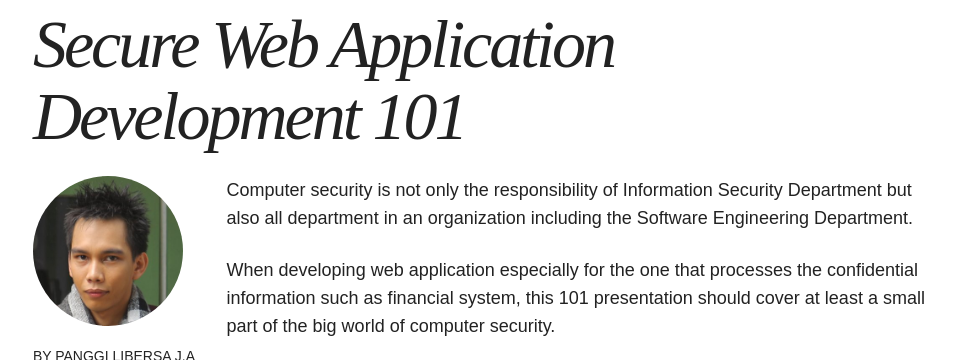
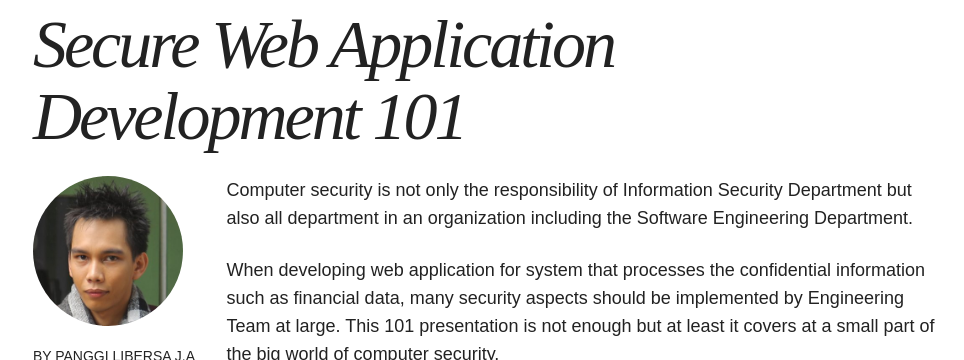
Before and after one commit to panggi/panggi.com, a Jekyll site: the page built from _posts/articles/2014-09-25-secure-web-application-development-101.md, in a window 1280 px wide and 900 px high, scrolled down 831 px, cut to the strip 0-360 px from the top of the window. Shown: the whole strip, without its empty margins (153-1117 px from the left). Built offline with Jekyll 4.4.1, drawn with Linux system fonts in a browser that asks for light colours; nearby versions of some CDN libraries; comment, search, counter and statistics services are not loaded.

Commit message:
edit secure web application development 101

```diff
--- a/_posts/articles/2014-09-25-secure-web-application-development-101.md
+++ b/_posts/articles/2014-09-25-secure-web-application-development-101.md
@@ -15,6 +15,6 @@
 
 Computer security is not only the responsibility of Information Security Department but also all department in an organization including the Software Engineering Department.
 
-When developing web application especially for the one that processes the confidential information such as financial system, this 101 presentation should cover at least a small part of the big world of computer security.
+When developing web application for system that processes the confidential information such as financial data, many security aspects should be implemented by Engineering Team at large. This 101 presentation is not enough but at least it covers at a small part of the big world of computer security.
 
 <script async class="speakerdeck-embed" data-id="ad91fe504f1d0131cd554e6c0a4e1025" data-ratio="1.77777777777778" src="//speakerdeck.com/assets/embed.js"></script>
```
